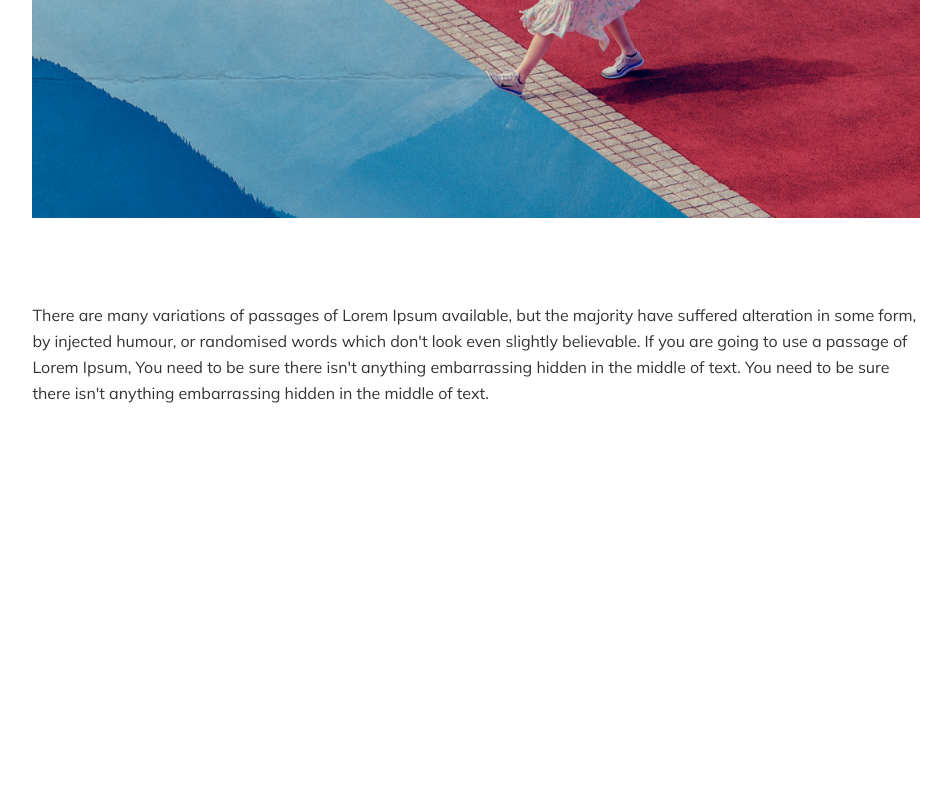
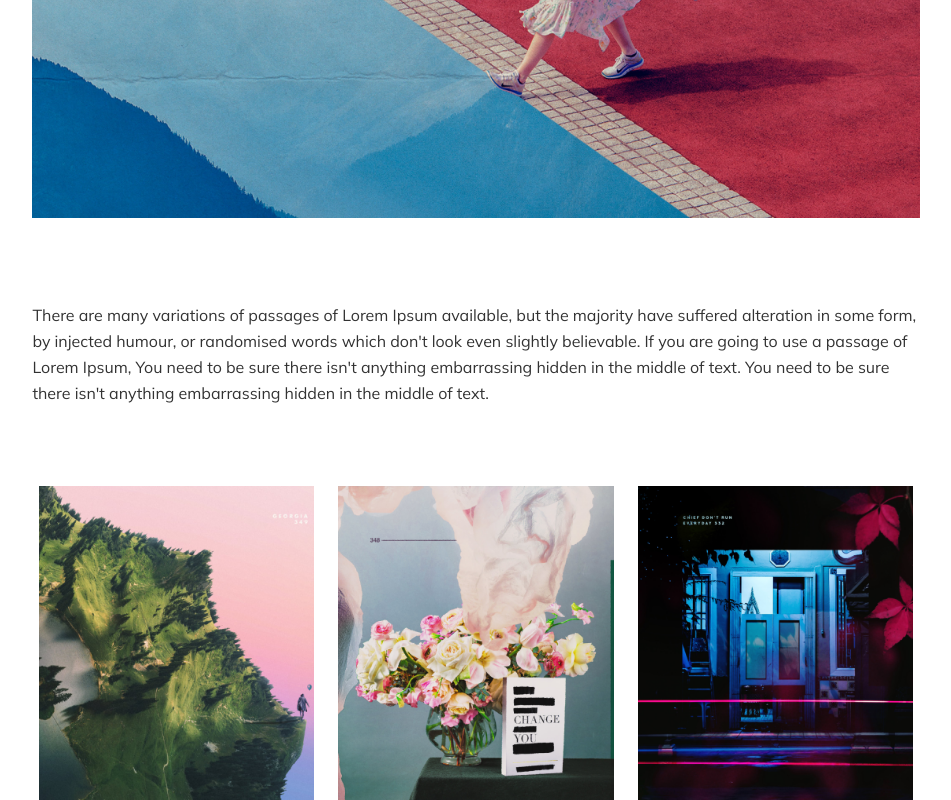
Before and after one commit to Garla-mantix/genesis-portfolio, a plain HTML site: page pages/projects.html in a window 1280 px wide. Shown: the part 1046-1846 px from the top of the page, without its empty margins (164-1115 px from the left). Before the commit the page ends 1532 px from the top, so only its background shows below. Drawn offline with Linux system fonts and the light colour scheme.

Commit message:
gallery in projects

```diff
--- a/pages/projects.html
+++ b/pages/projects.html
@@ -78,7 +78,11 @@
             </div>
         </section>
         <section class="projects__gallery-section">
-
+            <div class="projects__gallery-section__container">
+                <img class="projects__gallery-section__gallery-image" src="../images/projectpic2.png" alt="landscape">
+                <img class="projects__gallery-section__gallery-image" src="../images/projectpic3.png" alt="flower">
+                <img class="projects__gallery-section__gallery-image" src="../images/projectpic4.png" alt="door">
+            </div>
         </section>
 
 
--- a/styles/_projects.scss
+++ b/styles/_projects.scss
@@ -94,7 +94,7 @@
     margin-bottom: 5em;
 
     &__container {
-        max-width: 1109px;
+        max-width: 1110px;
     }
 
     &__text {
@@ -105,3 +105,24 @@
         opacity: 80%;
     }
 }
+
+// ------------- Gallery-section ------------
+
+.projects__gallery-section {
+    margin-left: 10%;
+    margin-right: 10%;
+
+    &__container {
+        display: flex;
+        justify-content: center;
+        max-width: 1110px;
+        width: 100%;
+        gap: 1.5em;
+    }
+
+    &__gallery-image {
+        width: 100%;
+        max-width: 31%;
+        height: auto;
+    }
+}
```
Also changed, not shown: styles/index.css.
